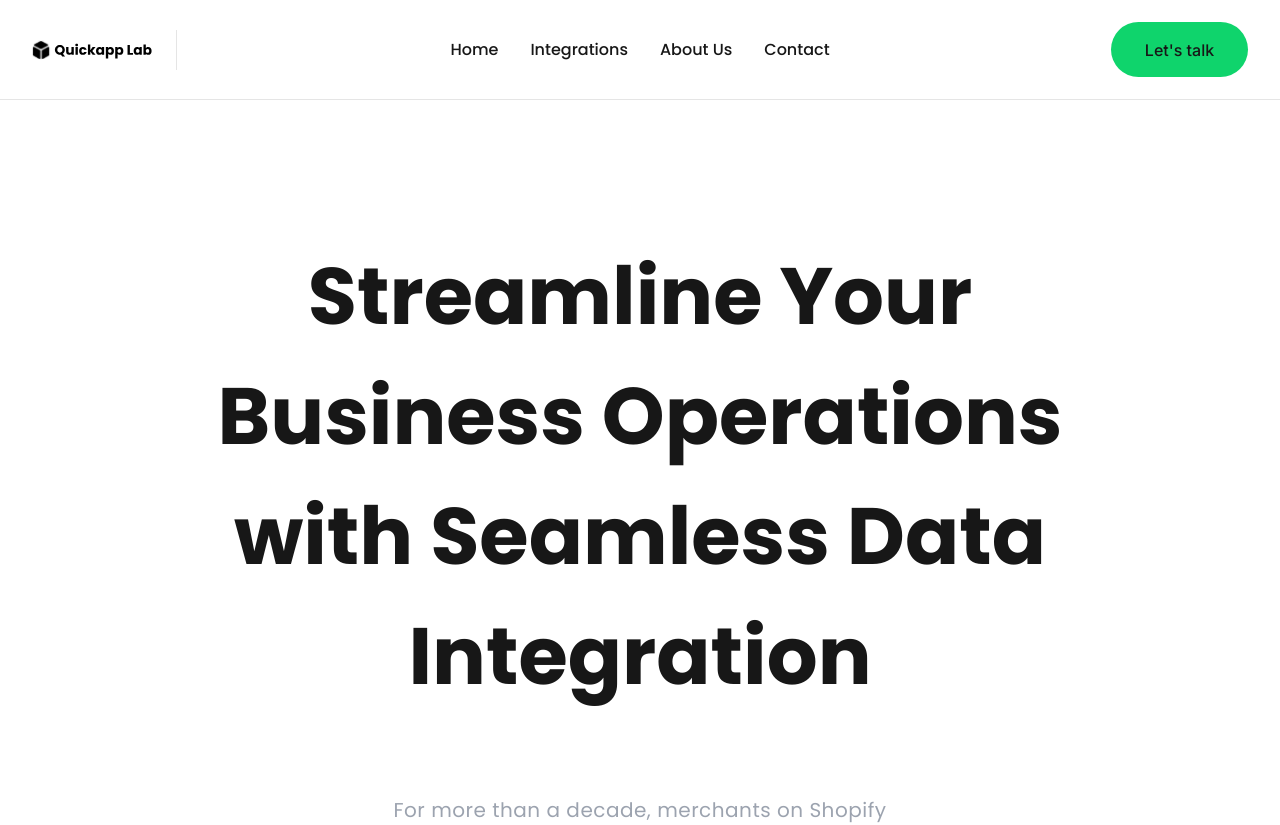
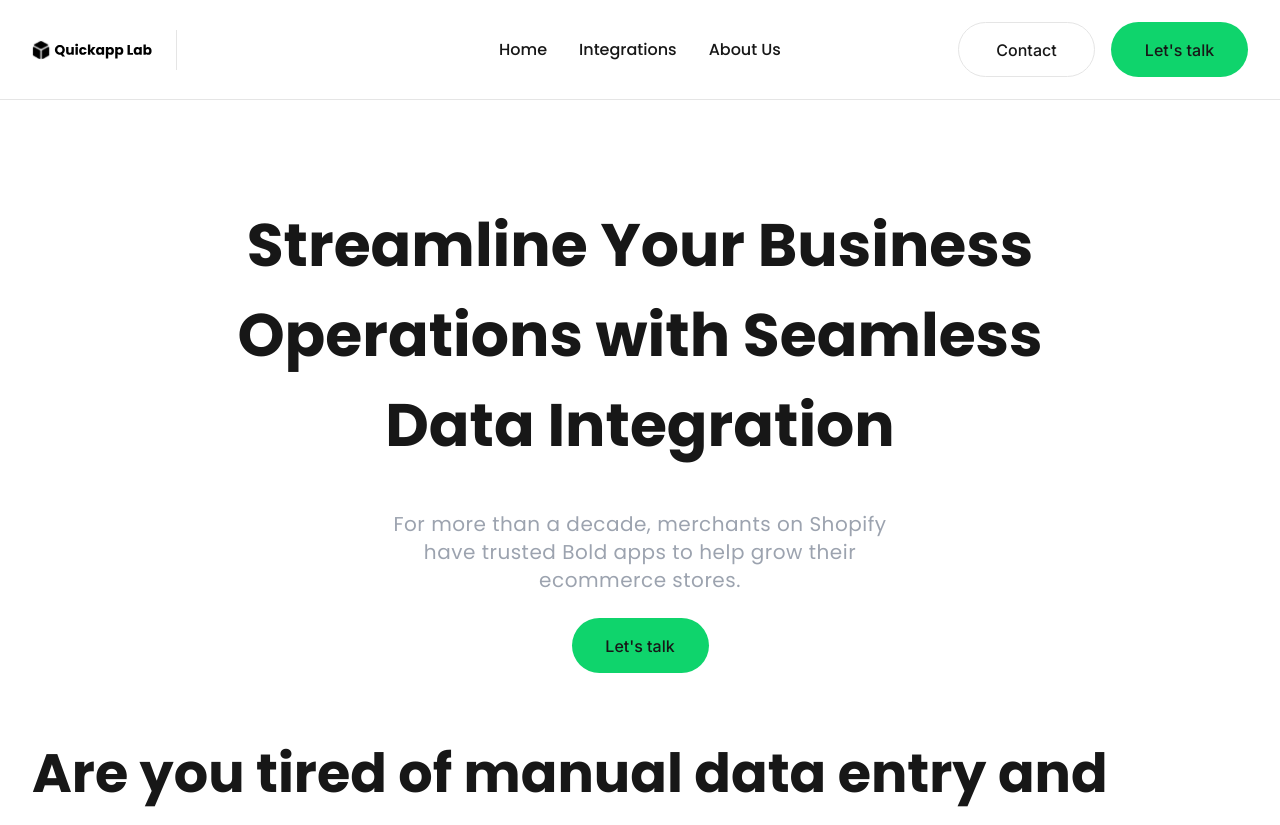
Before and after one commit to nauman434/QuickAppsLab, a Next.js app: page / in a window 1280 px wide. Shown: the top 825 px of the page. Built offline with nearby package versions, Linux system fonts and the light colour scheme.

Commit message:
added call link

```diff
--- a/app/(route)/_components/contact.tsx
+++ b/app/(route)/_components/contact.tsx
@@ -3,6 +3,7 @@ import Container from '@/components/Container'
 import { Button } from '@/components/ui/button'
 import React from 'react'
 import { motion } from 'framer-motion'
+import Link from 'next/link'
 
 const Contact = () => {
     return (
@@ -10,7 +11,7 @@ const Contact = () => {
             <div className='flex flex-col gap-10 items-center justify-center'>
                 <div className='md:w-[70vw] w-full'>
                     <h2
-                        className="text-center md:text-[50px] text-[26px] font-bold font-syne text-white"
+                        className="text-center md:text-[42px] text-[26px] font-bold font-syne text-white"
                     >
                         Ready to transform your financial management with seamless QuickBooks integrations?
                     </h2>
@@ -22,8 +23,10 @@ const Contact = () => {
                 </div>
                 <div
                 >
-                    <Button className='rounded-full text-[16px] h-[55px] w-[137px] hover:transition-all hover:scale-105 ease-out duration-300 bg-white text-black hover:bg-white font-syne'>
+                    <Button className='rounded-full text-[16px] h-[55px] w-[137px] hover:transition-all hover:scale-105 ease-out duration-300 bg-primary-green text-black hover:bg-white font-syne'>
+                    <Link href={'https://cal.com/quickappslab/intro'}>
                     Let&apos;s talk
+                    </Link>
                 </Button>
                 </div>
 
--- a/app/(route)/_components/hero.tsx
+++ b/app/(route)/_components/hero.tsx
@@ -3,16 +3,16 @@ import { Button } from '@/components/ui/button'
 
 const Hero = () => {
     return (
-        <Container className='py-24 flex flex-col justify-center items-center'>
+        <Container className='py-[60px] flex flex-col justify-center items-center'>
 
             <div>
                 <h1
-                    className="text-center md:text-[80px] text-[36px] font-bold font-syne md:w-[70vw] w-full text-primary mt-10"
+                    className="text-center md:text-[60px] text-[36px] font-bold font-syne md:w-[70vw] w-full text-primary mt-10"
                 >
                     Streamline Your Business Operations with Seamless Data Integration
                 </h1>
             </div>
-            <div className='md:w-[500px] w-full mt-20'>
+            <div className='md:w-[500px] w-full mt-10'>
                 <div
                     className='flex flex-col sm:gap-6 gap-8 items-center'
                 >
--- a/app/(routes)/contact/page.tsx
+++ b/app/(routes)/contact/page.tsx
@@ -16,7 +16,7 @@ const Contact = () => {
           <h2
             className="font-bold text-start text-[40px] md:text-[84px] text-primary md:w-[40vw] w-full font-syne"
           >
-            Contact Us Now
+            Contact Us
           </h2>
         </div>
         <Form />
--- a/components/Navbar.tsx
+++ b/components/Navbar.tsx
@@ -9,6 +9,20 @@ import { Separator } from './ui/separator';
 
 //create array of objects with name and link
 const navLinks = [
+    {
+        name: 'Home',
+        link: '/'
+    },
+    {
+        name: 'Integrations',
+        link: '/integrations'
+    },
+    {
+        name: 'About Us',
+        link: '/about'
+    },
+];
+const navMobLinks = [
     {
         name: 'Home',
         link: '/'
@@ -52,8 +66,15 @@ const Navbar = () => {
                     </ul>
                 </div>
                 <div className="md:flex hidden justify-end items-center gap-4">
+                    <Button variant={'outline'} className="rounded-full text-[16px] h-[55px] w-[137px] hover:transition-all hover:scale-105 ease-out duration-300 hover:border-primary-green text-primary">
+                        <Link href={'/contact'}>
+                            Contact
+                        </Link>
+                    </Button>
                     <Button className="rounded-full text-[16px] h-[55px] w-[137px] hover:transition-all hover:scale-105 ease-out duration-300 bg-primary-green hover:bg-primary-green text-primary">
-                        Let&apos;s talk
+                        <Link href={'https://cal.com/quickappslab/intro'}>
+                            Let&apos;s talk
+                        </Link>
                     </Button>
                 </div>
                 <div className="md:hidden flex justify-end">
@@ -67,7 +88,7 @@ const Navbar = () => {
             {menuOpen && (
                 <div className="md:hidden flex flex-col items-center py-6 text-primary transition-all duration-300 ease-in-out">
                     <ul className="flex flex-col items-center gap-4 py-4">
-                        {navLinks.map((link, index) => (
+                        {navMobLinks.map((link, index) => (
                             <li key={index}>
                                 <Link href={link.link} className="font-syne font-medium text-primary" onClick={toggleMenu}>
                                     {link.name}
```
